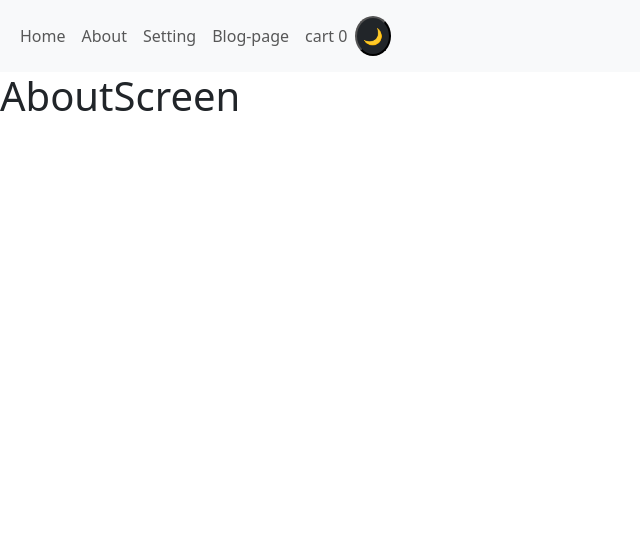
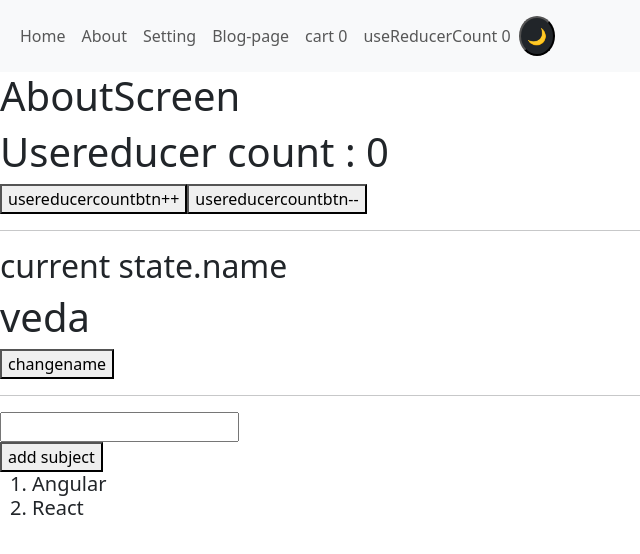
Before and after one commit to sainath-07/reactClasses, a React (Create React App) app: page /about in a window 1280 px wide. Shown: the top 554 px of the page, without its empty margins (0-640 px from the left). Built offline with nearby package versions, Linux system fonts and the light colour scheme.

Commit message:
Use Reducer

```diff
--- a/src/17-05-2024/Navbar/navbar.jsx
+++ b/src/17-05-2024/Navbar/navbar.jsx
@@ -5,8 +5,13 @@ import { passdata, passtheme } from "../Navigationscreen/navigation";
 
 const CustomNavbar = () => {
   // const { name } = useContext(passdata);
-  const { theme, handledarkandlightmodes,count } = useContext(passtheme);
-  // console.log('passeddata : ',name)
+  const { theme,
+     handledarkandlightmodes,
+     count,
+     currentstate
+
+   } = useContext(passtheme);
+  // console.log('currentstate : ',currentstate)
 
   const handledarkmode = () => {
     // Controlling the state which is created globally...
@@ -44,6 +49,9 @@ const CustomNavbar = () => {
               <Nav.Link as={Link}  className={ ` ${theme && "text-white"} `}to="/blog">
                cart {count}
               </Nav.Link>
+              <Nav.Link as={Link}  className={ ` ${theme && "text-white"} `}to="/blog">
+               useReducerCount {currentstate.count}
+              </Nav.Link>
 
               <button onClick={handledarkmode} className={` ${theme ? "bg-light text-dark" : "bg-dark text-light" }`}
               style={{
--- a/src/17-05-2024/Navigationscreen/navigation.jsx
+++ b/src/17-05-2024/Navigationscreen/navigation.jsx
@@ -8,7 +8,7 @@ import Eachproductdetails from "../screens/prodcutdetails"
 import { createContext, useReducer, useState } from "react"
 
 export const passdata=createContext()
-export const passtheme=createContext()
+export const  passtheme=createContext()
 
 
 // To use globally we have to use the reducerfun outside the component.
@@ -26,6 +26,14 @@ const reducerfun=(state,action)=>{
         console.log(state)
          return {...state,count:state.count+1}
 
+      case "DECREMENT_ACTION" :
+        if(state.count>0)
+         return {...state,count:state.count-1}
+
+      case "CHANGE_NAME" :
+         return {...state,name:state.name="sainath"}
+      case "CHANGE_SUBJECT" :
+         return {...state,subject:[...state.subject," Vue.js",action.payload]}
       default :
       return state
    }
@@ -33,9 +41,15 @@ const reducerfun=(state,action)=>{
 
 
 const initialvalue={
-    count :0
+    count :0,
+    designation: "",
+    name : "veda",
+    subject : ["Angular"," React"],
+
 }
 
+
+// Component
 const NavigationScreen=()=>{
 
    const [currentstate,dispatch]=useReducer(reducerfun,initialvalue)
@@ -45,10 +59,23 @@ const NavigationScreen=()=>{
             type : "INCREMENT_ACTION"
         })
      }
+     const decrementdispatch=()=>{
+        dispatch({
+            type : "DECREMENT_ACTION"
+        })
+     }
+     const changesubject=(subject)=>{
+        dispatch({
+            type : "CHANGE_SUBJECT",
+            payload : subject
+        })
+     }
+     const changename=()=>{
+        dispatch({
+            type : "CHANGE_NAME"
+        })
+     }
 
-
-     console.log(currentstate , "current state")
-     console.log(initialvalue , "initial state")
 
     const[theme,settheme]=useState(false)
 
@@ -72,8 +99,12 @@ const NavigationScreen=()=>{
             incrementcount,
             count,
             incrementdispatch,
+            decrementdispatch,
+            changename,
+            changesubject,
             currentstate
         }}>
+
 
         <BrowserRouter>
         <Routes>
--- a/src/17-05-2024/screens/about-screen.jsx
+++ b/src/17-05-2024/screens/about-screen.jsx
@@ -1,11 +1,61 @@
+import { useContext } from "react"
 import Navbar from "../Navbar/navbar"
+import { passtheme } from "../Navigationscreen/navigation"
+
 
 const AboutScreen=()=>{
+          const{currentstate,incrementdispatch,decrementdispatch,changename,changesubject
+
+          }=useContext(passtheme)
+    const changereducercount=()=>{
+        incrementdispatch()
+    }
+
+
 
     return(
         <>
             <Navbar/>
         <h1> AboutScreen</h1>
+        <h1>Usereducer count :  {currentstate.count}</h1>
+        <button onClick={changereducercount}>usereducercountbtn++</button>
+
+        <button onClick={decrementdispatch}>usereducercountbtn--</button>
+    <hr />
+        <h2>current state.name</h2>
+        <h1>{currentstate.name}</h1>
+
+
+
+        <button onClick={changename}> changename</button>
+
+
+              <hr />
+
+              <input type="text" onKeyDown={(e)=>changesubject(e.target.value)}
+
+              /> <br />
+
+
+            <button onClick={()=>changesubject("Three JS")}>add subject</button>
+      <h5>
+        <ol>
+
+           {
+             currentstate.subject.map((eachsubj,i)=>{
+                    return(
+
+
+                        <li key={i}>{eachsubj}</li>
+                    )
+             }
+             )
+           }
+
+
+        </ol>
+        </h5>
+
         </>
     )
 
--- a/src/17-05-2024/screens/setting-screen.jsx
+++ b/src/17-05-2024/screens/setting-screen.jsx
@@ -6,15 +6,24 @@ import { passtheme } from "../Navigationscreen/navigation"
 
 const SettingScreen=()=>{
 
-            const{incrementcount}=useContext(passtheme)
-    const increment=()=>{
+            const{incrementcount,incrementdispatch}=useContext(passtheme)
+    const usestateincrement=()=>{
         incrementcount()
     }
+
+
+    const usereducerinrement=()=>{
+        incrementdispatch()
+    }
+
+
     return(
         <>
             <Navbar/>
         <h1> SettingScreen</h1>
-        <button onClick={increment}>increment</button>
+        <button onClick={usestateincrement}>usestatecountbtn</button>
+        <br />
+        <button className="mt-4" onClick={usereducerinrement}>usereducercountbtn</button>
         </>
     )
 
```
